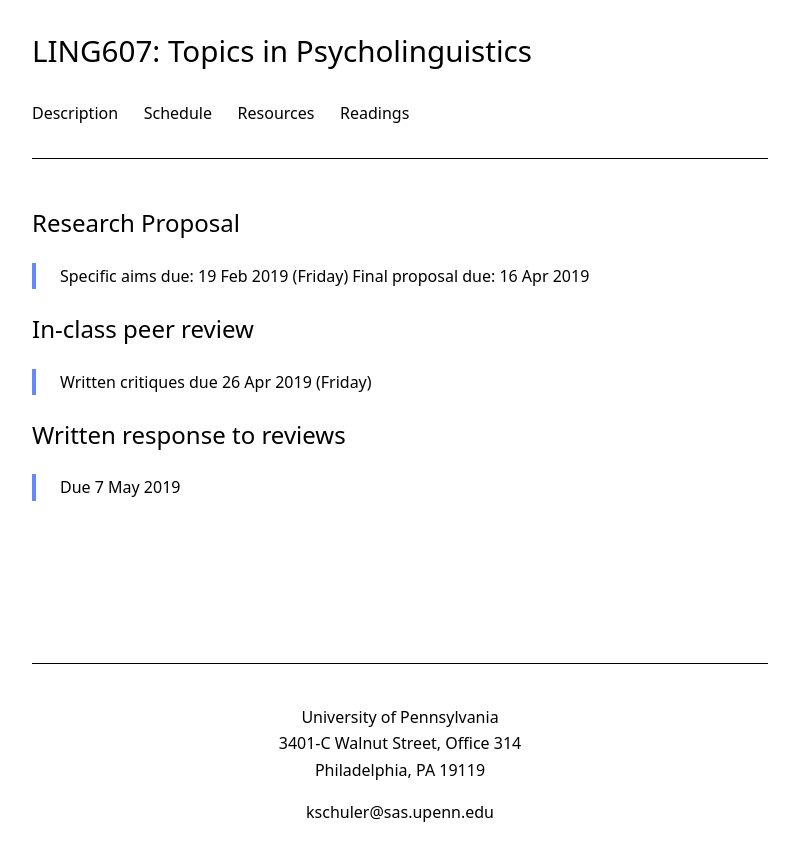
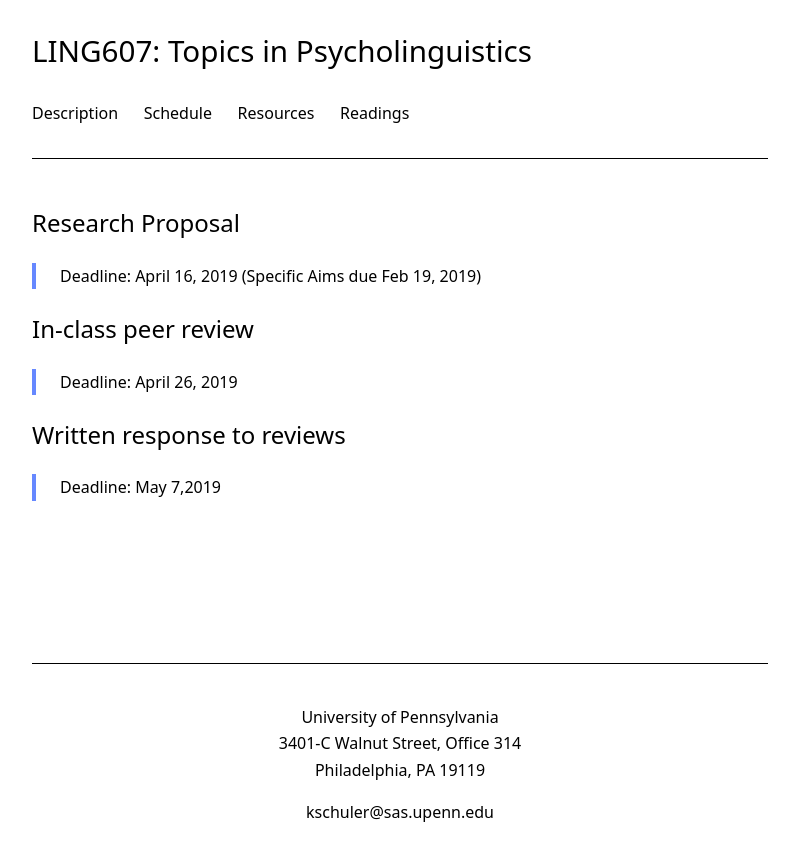
Before and after one commit to kschuler/ling001, a Jekyll site: the page built from spring2019/research-proposal.md, in a window 1280 px wide. Shown: the top 861 px of the page, without its empty margins (240-1039 px from the left). Built offline with Jekyll 4.4.1, drawn with Linux system fonts in a browser that asks for light colours.

Commit message:
spring2019/research-proposal.md updated from https://stackedit.io/

```diff
--- a/spring2019/research-proposal.md
+++ b/spring2019/research-proposal.md
@@ -6,16 +6,15 @@ permalink: "/spring2019/research-proposal"
 
 ## Research Proposal
 
-> Specific aims due: 19 Feb 2019 (Friday)
-> Final proposal due: 16 Apr 2019
+> Deadline: April 16, 2019 (Specific Aims due Feb 19, 2019)
 
 ## In-class peer review
 
-> Written critiques due 26 Apr 2019 (Friday)
+> Deadline: April 26, 2019
 
 ## Written response to reviews
 
-> Due 7 May 2019
+> Deadline: May 7,2019
 <!--stackedit_data:
-eyJoaXN0b3J5IjpbNTYzNTI3Njk1XX0=
+eyJoaXN0b3J5IjpbMTcyMTI5OTE2XX0=
 -->
```
